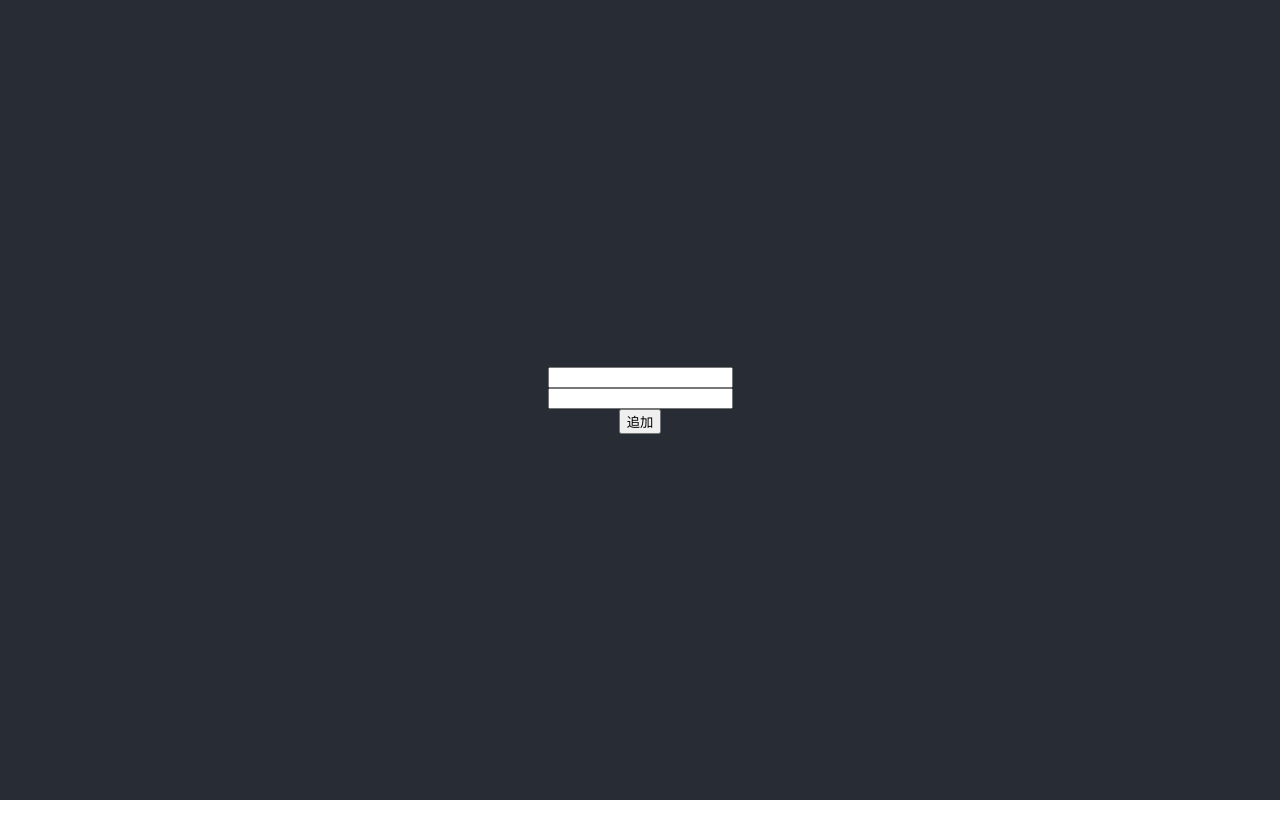
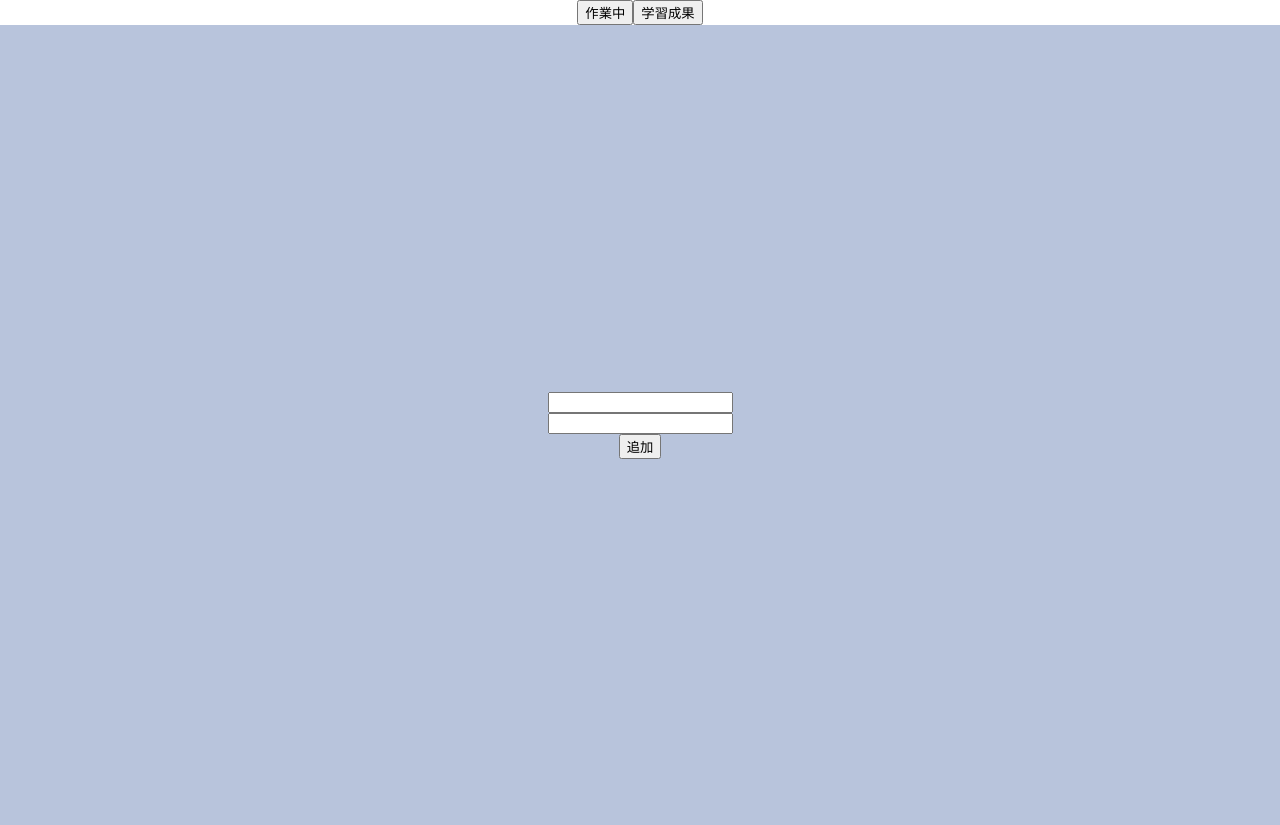
Before and after one commit to hiroki04y/project3-1, a React (Create React App) app in the folder memory/: page / in a window 1280 px wide. Before the commit the page ends 800 px from the top, so only its background shows below. Built offline with nearby package versions, Linux system fonts and the light colour scheme.

Commit message:
react-router-dom追加

```diff
--- a/memory/package.json
+++ b/memory/package.json
@@ -8,6 +8,7 @@
     "@testing-library/user-event": "^13.5.0",
     "react": "^18.2.0",
     "react-dom": "^18.2.0",
+    "react-router-dom": "^6.11.1",
     "react-scripts": "5.0.1",
     "uuid": "^9.0.0",
     "web-vitals": "^2.1.4"
--- a/memory/src/App.css
+++ b/memory/src/App.css
@@ -4,7 +4,7 @@
 
 
 .App-header {
-  background-color: #282c34;
+  background-color: #b8c4dc;
   min-height: 100vh;
   display: flex;
   flex-direction: column;
--- a/memory/src/App.js
+++ b/memory/src/App.js
@@ -78,6 +78,8 @@ function App() {
 
   return (
     <div className="App">
+      <button>作業中</button>
+      <button>学習成果</button>
       <header className="App-header">
         <MemList mems={mems} onDeleteMemory={handleDeleteMemory}/>
         <input type="text" ref={titleNameRef} />
```
Also changed, not shown: memory/src/MemList.jsx (line endings or trailing spaces), 1 other file (tests, documents, lock files or other folders).
